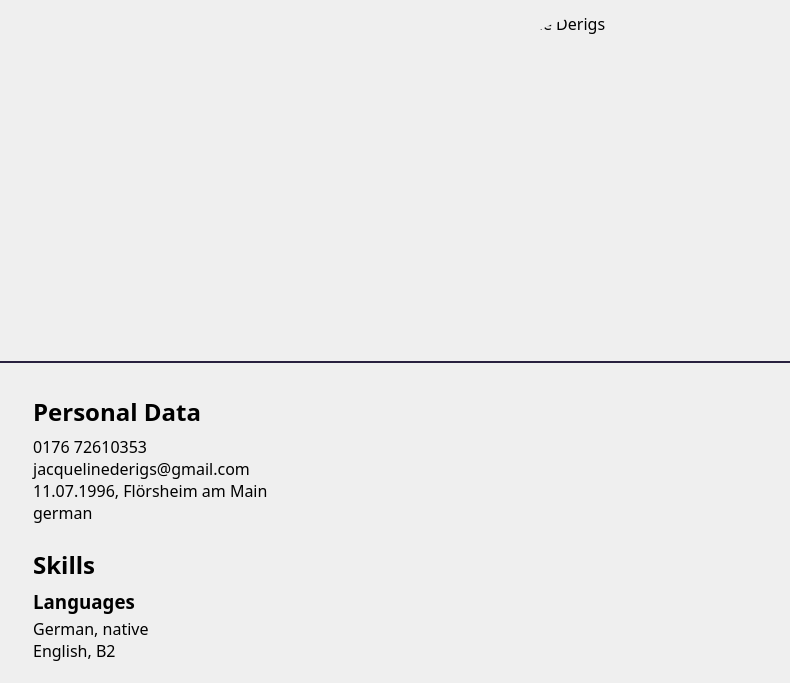
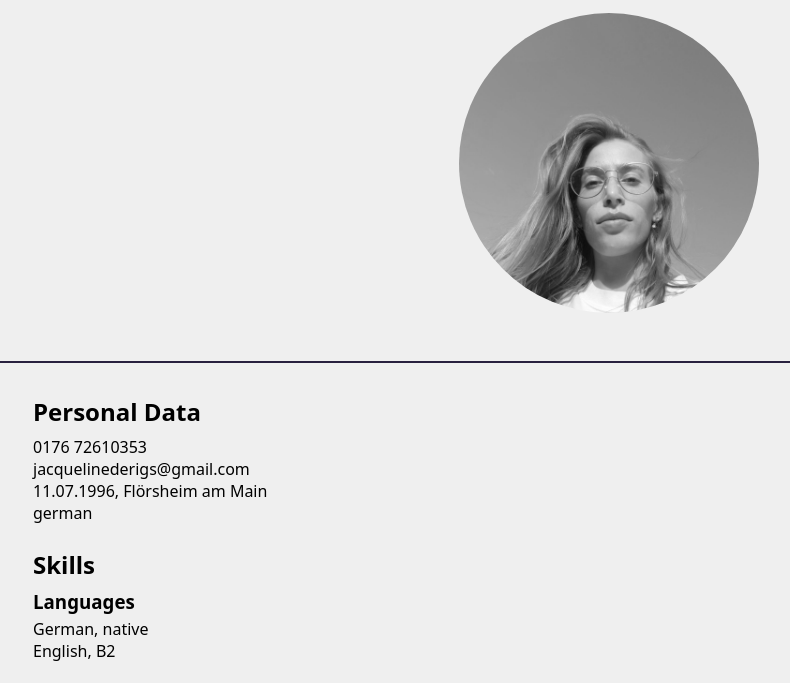
Before and after one commit to jadeste1n/WBS-Primer-resume, a plain HTML site: page index.html in a window 1280 px wide. Shown: the part 78-761 px from the top of the page, without its empty margins (31-821 px from the left). Drawn offline with Linux system fonts and the light colour scheme; the site is published under a folder, as on GitHub Pages, so addresses that start at the root find nothing.

Commit message:
changes image url

```diff
--- a/index.html
+++ b/index.html
@@ -9,7 +9,7 @@
 <body>
     <header>
         <h1>Jacqueline Derigs</h1>
-        <img src="/7e1abde4-c5d9-48e6-8084-7bd922d3fcd9.jpeg" width="300px" height="300px" alt="Jacqueline Derigs">
+        <img src="7e1abde4-c5d9-48e6-8084-7bd922d3fcd9.jpeg" width="300px" height="300px" alt="Jacqueline Derigs">
     </header>
     <main>
     <aside>
```
